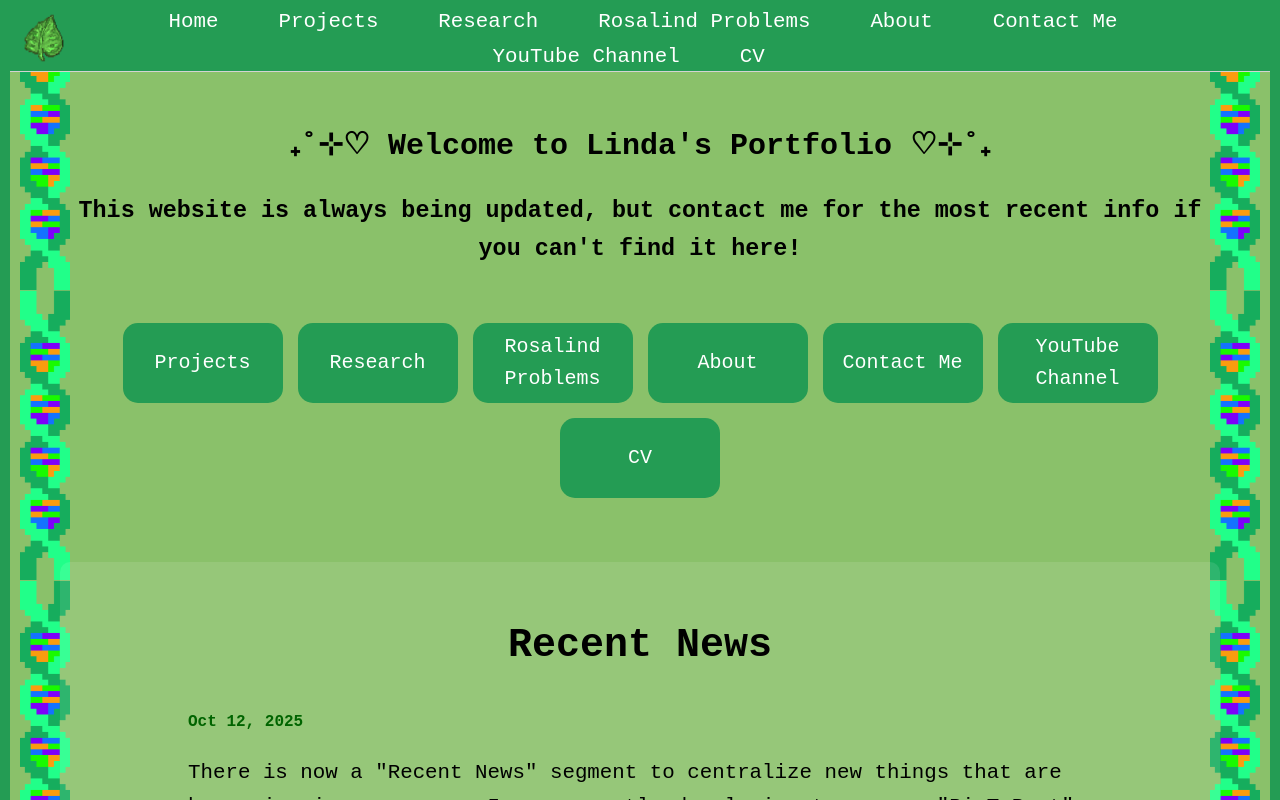
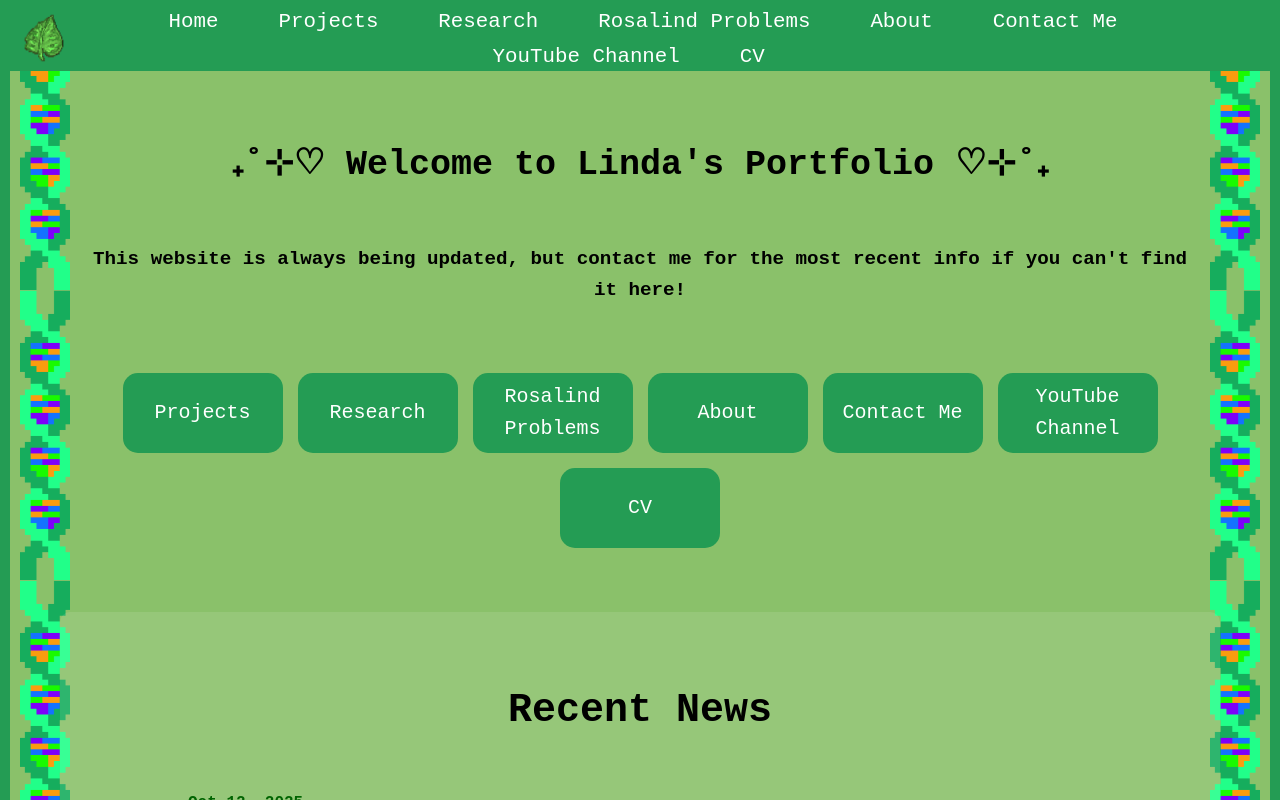
Before and after one commit to zawmbi/zawmbi.github.io, a React (Create React App) app: page / in a window 1280 px wide. Shown: the top 800 px of the page. Built offline with nearby package versions, Linux system fonts and the light colour scheme.

Commit message:
formatting updates- minor updates to project pages too

```diff
--- a/src/App.js
+++ b/src/App.js
@@ -1,12 +1,10 @@
 import React, { useState, useEffect } from 'react';
 import { BrowserRouter, Routes, Route } from "react-router-dom";
-
 import './style.css';
 import NavBar from './components/NavBar.js';
 import Cards from "./components/Cards";
 import Loading from "./components/Loading";
 import { projectsWithTags as projects } from "./components/ProjectsData";
-
 import Research from "./pages/Research.js";
 import Projects from "./pages/Projects.js";
 import Rosalind from "./pages/Rosalind.js";
@@ -14,70 +12,38 @@ import About from "./pages/About.js";
 import Contact from "./pages/Contact.js";
 import ProjectDetail from "./pages/ProjectDetail.js";
 import WildfireAnalysis from "./pages/programmingprojects/wildfire-analysis.js";
+import PortfolioProject from "./pages/programmingprojects/portfolio-project.js";
 import CV from "./pages/CV.js";
 import YouTube from "./pages/Youtube.js";
-
 
 function App() {
   const [isLoading, setIsLoading] = useState(true);
 
-  useEffect(() => {
-    // toggle body class based on loading state
-    if (isLoading) {
-      document.body.classList.add('loading');
-    } else {
-      document.body.classList.remove('loading');
-    }
-  }, [isLoading]);
-
-  // no simulated delay for loading
-  useEffect(() => {
-    setIsLoading(false);
-  }, []);
+  useEffect(() => { if (isLoading) document.body.classList.add('loading'); else document.body.classList.remove('loading'); }, [isLoading]);
+  useEffect(() => { setIsLoading(false); }, []);
 
   return (
     <React.Fragment>
-      {isLoading ? (
-        <Loading />
-      ) : (
+      {isLoading ? <Loading /> : (
         <BrowserRouter basename="/">
           <NavBar />
           <div className="content-container">
             <Routes>
-  <Route
-    path="/"
-    element={
+              <Route path="/" element={
                 <main>
                   <section className="intro">
                     <h1>₊˚⊹♡ Welcome to Linda's Portfolio ♡⊹˚₊ </h1>
-          <h3> This website is always being updated, but contact me for the most recent info if you can't find it here! </h3>
+                    <h3>This website is always being updated, but contact me for the most recent info if you can't find it here!</h3>
                     <br />
                   </section>
-
-          <section className="portfolio-cards">
-            <Cards projects={projects} />
-          </section>
-
-          {/* ✅ Move Recent News HERE */}
+                  <section className="portfolio-cards"><Cards projects={projects} /></section>
                   <section className="recent-news">
-
                     <h1>Recent News</h1>
                     <span className="news-date">Oct 12, 2025</span>
-
-            <p>
-              There is now a "Recent News" segment to centralize new things that are happening in my career.
-              I am currently developing two apps, "PicToBeat" and "Animal Restaurant Progress Tracker"
-              in addition to MissMap for my research lab, which can all be found on the "Projects" page.
-              I am also applying to PhD programs for Fall 2026. Yay!
-            </p>
-
-
+                    <p>There is now a "Recent News" segment to centralize new things that are happening in my career. I am currently developing two apps, "PicToBeat" and "Animal Restaurant Progress Tracker" in addition to MissMap for my research lab, which can all be found on the "Projects" page. I am also applying to PhD programs for Fall 2026. Yay!</p>
                   </section>
                 </main>
-      }
-    />
-
-    {/* other pages */}
+              }/>
               <Route path="/projects" element={<Projects />} />
               <Route path="/projects/:id" element={<ProjectDetail />} />
               <Route path="/research" element={<Research />} />
@@ -86,22 +52,14 @@ function App() {
               <Route path="/contact" element={<Contact />} />
               <Route path="/youtube" element={<YouTube />} />
               <Route path="/cv" element={<CV />} />
-    <Route
-      path="/programmingprojects/wildfire-analysis.js"
-      element={<WildfireAnalysis />}
-    />
+              <Route path="/programmingprojects/wildfire-analysis.js" element={<WildfireAnalysis />} />
+              <Route path="/programmingprojects/portfolio-project.js" element={<PortfolioProject />} />
             </Routes>
           </div>
         </BrowserRouter>
-
       )}
     </React.Fragment>
   );
 }
 
 export default App;
-
-<Routes>
-  {/* routes for the projects page(s) */}
-  <Route path="/programmingprojects/wildfire-analysis" element={<WildfireAnalysis />} />
-</Routes>;
--- a/src/components/ProjectsData.js
+++ b/src/components/ProjectsData.js
@@ -6,7 +6,7 @@ export const projects = [
       languages: ["React", "HTML/CSS", "JavaScript"],
       dateCompleted: "2029-04-04",
       image: "/attachments/portfolioTitle.png",
-      link: "./portfolio-project",
+      link: "/programmingprojects/portfolio-project.js",
 
     },
     {
--- a/src/pages/programmingprojects/portfolio-project.js
+++ b/src/pages/programmingprojects/portfolio-project.js
@@ -1,3 +1,20 @@
-import React from "react";
-import { Box, Typography, CardMedia, Chip } from "@mui/material";
 import "../../projects.css";
+
+const PortfolioProject = () =>
+{
+    const project =
+    {
+        title: "Portfolio Website Project",
+        description: "Projectception! This is the project page for this portfolio website. The repository can be found on github, if you're interested in the code it took to get here! This is my first and only project using primarily CSS/HTML.",
+        image: "/attachments/PortfolioTitle.png",
+        tags: ["Web Development"],
+
+    };
+    return (
+        <p> Projectception! This is the project page for this portfolio website. The repository can be found on github, if you're interested in the code it took to get here! This is my first and only project using primarily CSS/HTML. </p>
+        );
+};
+
+export default PortfolioProject;
+
+// fix the text formatting to match across all pages
--- a/src/pages/programmingprojects/wildfire-analysis.js
+++ b/src/pages/programmingprojects/wildfire-analysis.js
@@ -1,9 +1,9 @@
-import React from "react";
-import { Box, Typography, CardMedia, Chip } from "@mui/material";
 import "../../projects.css";
 
-const WildfireAnalysis = () => {
-  const project = {
+const WildfireAnalysis = () =>
+  {
+  const project =
+  {
     title: "United States Wildfire Analysis",
     description:
       "This project focuses on analyzing wildfire data in the United States using machine learning and data visualization techniques. The goal is to identify patterns and trends that can help mitigate future wildfire risks.",
@@ -12,7 +12,7 @@ const WildfireAnalysis = () => {
   };
 
   return (
-    <p>The purpose of this project is to use machine learning models to predict risk of wildfires given at least 15 key predictors, originally coming from a dataset of over 900,000 unique entries. Still trying to figure out how to upload the 20 page report in a readable way.  </p>
+    <p>The purpose of this project is to use machine learning models to predict risk of wildfires in the United States given at least 15 key predictors, originally coming from a dataset of over 900,000 unique entries. Still trying to figure out how to upload the 20 page report in a readable way.  </p>
   );
 };
 
--- a/src/style.css
+++ b/src/style.css
@@ -41,12 +41,13 @@ header {
   align-items: center; /* Vertically centers logo and nav */
   justify-content: space-between; /* Space between logo and navigation */
   height: auto; /* Adjusts height based on content */
-  border-bottom: 1px solid lightgrey; /* Thin separator below navbar */
   padding: 0rem 1.5rem; /* Horizontal padding inside navbar */
   background-color: var(--dark-green); /* Dark green navbar background */
   color: white; /* Navbar text color */
   overflow: hidden; /* Prevents scrollbars in narrow screens */
 }
+
+
 
 /* Logo container (clickable leaf icon) */
 .logo {
@@ -110,6 +111,13 @@ main h1 {
   margin-top: 50px; /* Spacing above title */
   margin-bottom: 0px; /* Removes default bottom margin */
   text-align: center; /* Centers main title */
+  font-size: 35px;
+  padding: 1rem 2rem;
+}
+
+main h3 {
+  font-size: 1.2rem;
+  padding: 1rem 2rem;
 }
 
 
```
Lines whose indentation alone changed are shown as unchanged.
